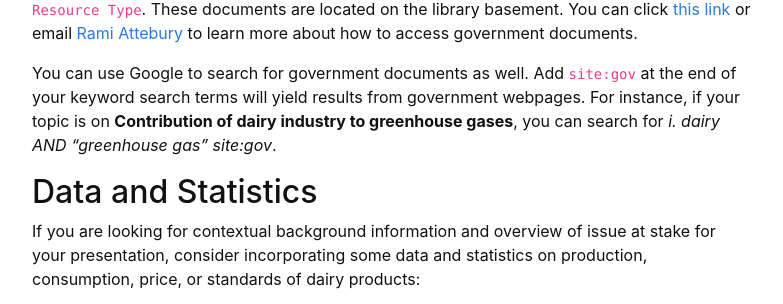
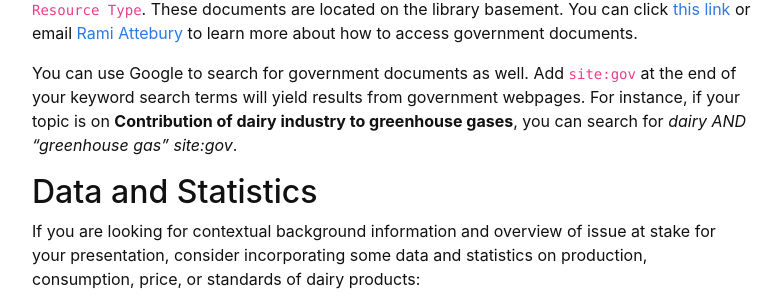
Before and after one commit to hanwendong1/AVS463-f20, a Jekyll site: the page built from content/5-Other-Resources.md, in a window 1280 px wide and 900 px high, scrolled down 1620 px. Shown: the part 149-453 px from the top of the window, without its empty margins (248-1031 px from the left). Built offline with Jekyll 4.4.1, drawn with Linux system fonts in a browser that asks for light colours.

```diff
--- a/content/5-Other-Resources.md
+++ b/content/5-Other-Resources.md
@@ -89,7 +89,7 @@ Use the [floor maps](https://www.lib.uidaho.edu/about/maps.html) to locate the s
 ## Government Documents
 When searching the library catalog, you can filter the results by `Government Documents` under `Resource Type`. These documents are located on the library basement. You can click [this link](https://www.lib.uidaho.edu/find/govdocs/) or email <a href = "mailto: rattebur@uidaho.edu">Rami Attebury</a> to learn more about how to access government documents.
 
-You can use Google to search for government documents as well. Add `site:gov` at the end of your keyword search terms will yield results from government webpages. For instance, if your topic is on **Contribution of dairy industry to greenhouse gases**, you can search for *i.	dairy AND "greenhouse gas" site:gov*.
+You can use Google to search for government documents as well. Add `site:gov` at the end of your keyword search terms will yield results from government webpages. For instance, if your topic is on **Contribution of dairy industry to greenhouse gases**, you can search for *dairy AND "greenhouse gas" site:gov*.
 
 ## Data and Statistics
 If you are looking for contextual background information and overview of issue at stake for your presentation, consider incorporating some data and statistics on production, consumption, price, or standards of dairy products:
```
